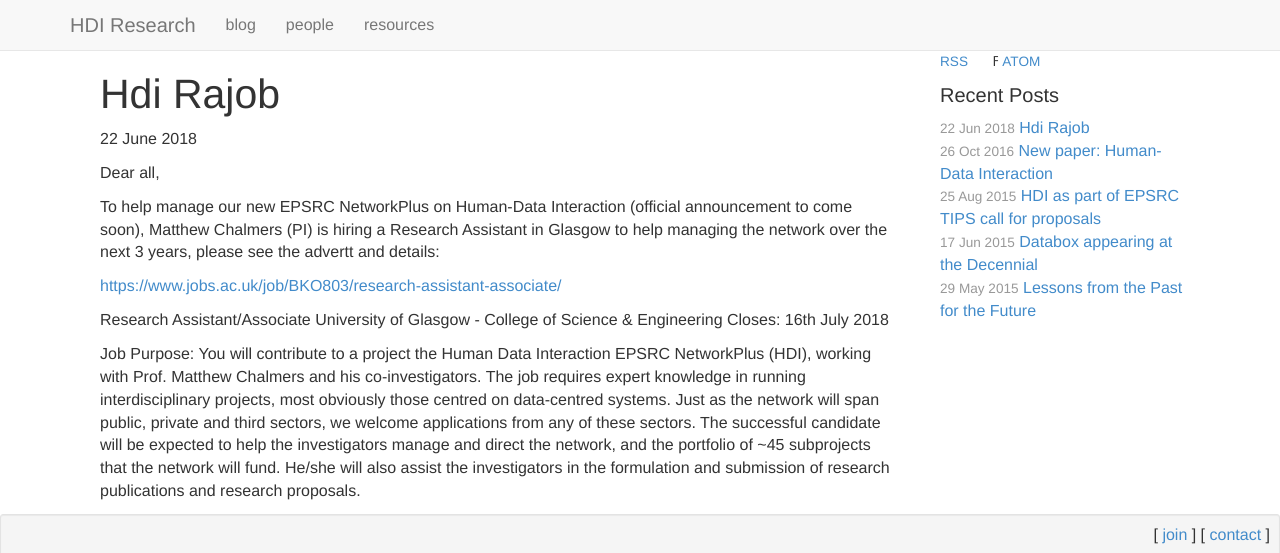
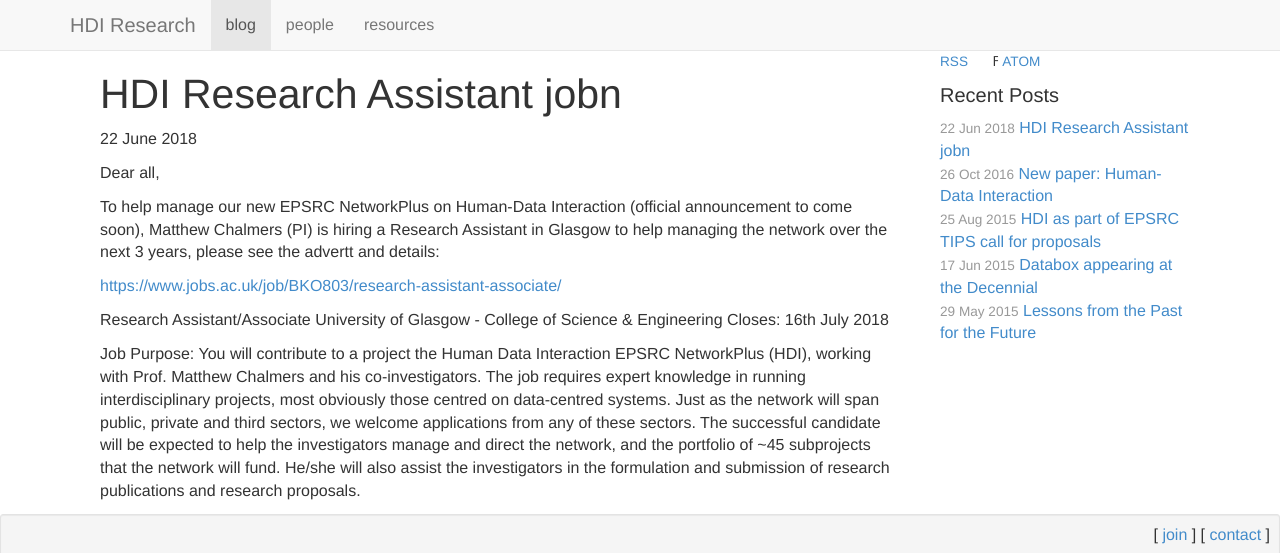
Before and after one commit to hdiresearch/hdiresearch.github.io, a Jekyll site: the page built from blog/_posts/2018-06-22-HDI-RAjob.md, in a window 1280 px wide, cut to the strip 0-553 px from the top of the page. Built offline with Jekyll 4.4.1, drawn with Linux system fonts in a browser that asks for light colours; nearby versions of some CDN libraries; some web fonts are replaced; our own code applies the rules of GitHub Pages for plain Markdown files.

Commit message:
Update 2018-06-22-HDI-RAjob.md

```diff
--- a/blog/_posts/2018-06-22-HDI-RAjob.md
+++ b/blog/_posts/2018-06-22-HDI-RAjob.md
@@ -1,3 +1,10 @@
+---
+title: "HDI Research Assistant jobn"
+layout: post
+section: blog
+author: Hamed Haddadi <h.haddadi@imperial.ac.uk>
+---
+
 Dear all,
 
 To help manage our new EPSRC NetworkPlus on Human-Data Interaction (official announcement to come soon), Matthew Chalmers (PI) is hiring a Research Assistant in Glasgow to help managing the network over the next 3 years, please see the advertt and details:
```
